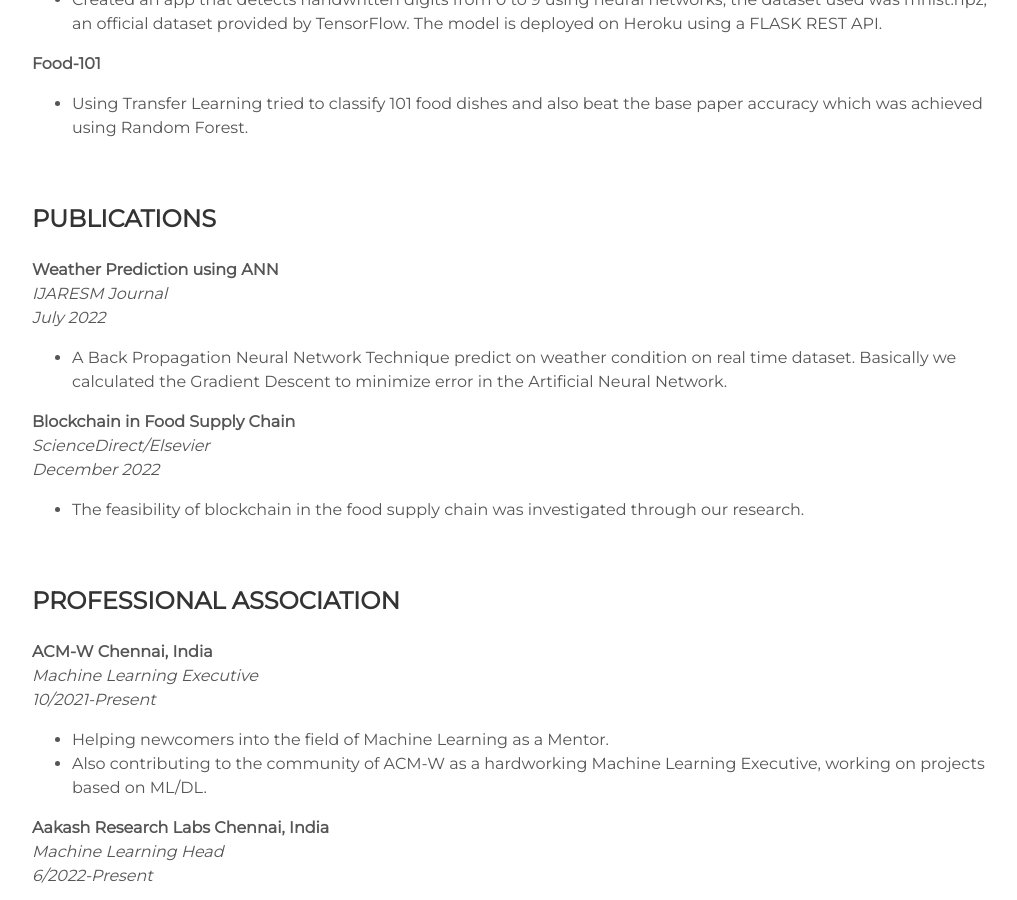
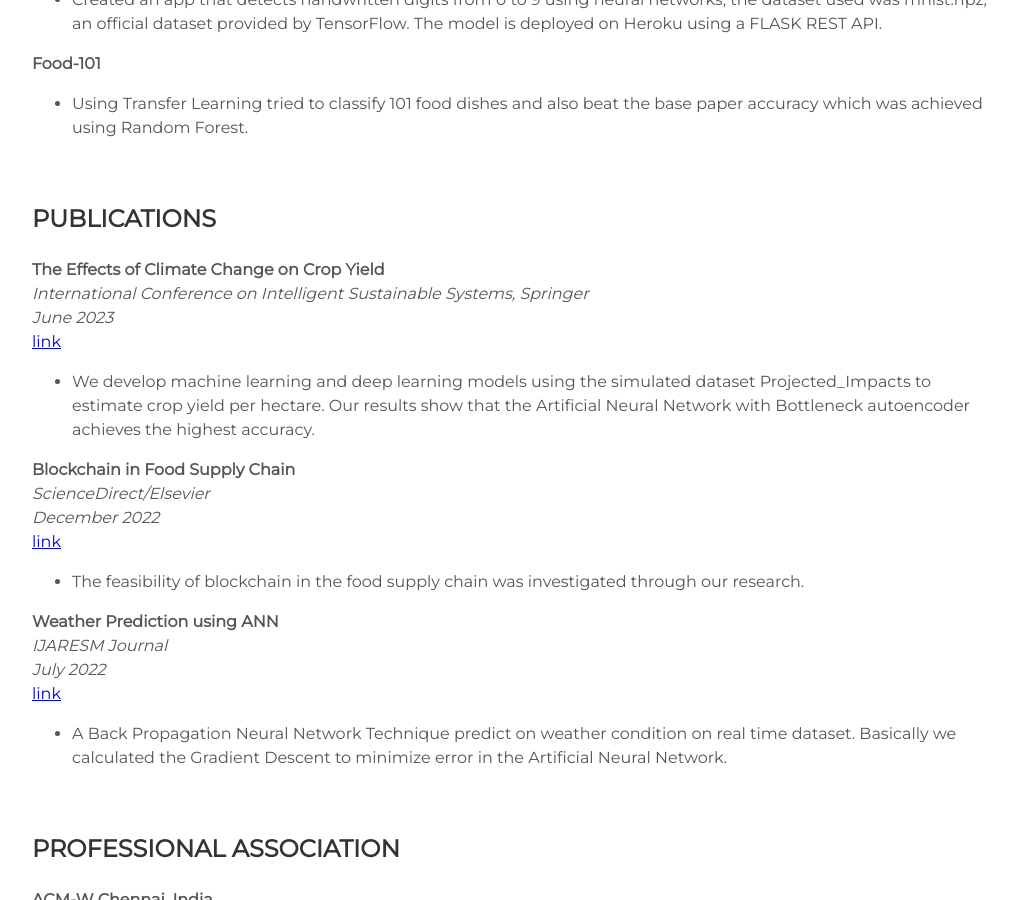
Before and after one commit to helloitsdaksh/portfolio, a Jekyll site: the page built from index.html, in a window 1280 px wide and 900 px high, scrolled down 4393 px. Shown: the whole window, without its empty margins (128-1145 px from the left). Built offline with Jekyll 4.4.1, drawn with Linux system fonts in a browser that asks for light colours.

Commit message:
Update resume.html

```diff
--- a/_includes/resume.html
+++ b/_includes/resume.html
@@ -99,16 +99,17 @@
 </div>
 <div>
     <h3 id="publications">PUBLICATIONS</h3>
-    <p>
-      <strong>Weather Prediction using ANN</strong>
+     <p>
+      <strong>The Effects of Climate Change on Crop Yield</strong>
       <br>
-      <em>IJARESM Journal</em>
+      <em>International Conference on Intelligent Sustainable Systems, Springer</em>
       <br>
-      <em>July 2022</em>
+      <em>June 2023</em>
       <br>
+      <a href="https://link.springer.com/chapter/10.1007/978-981-99-1726-6_6">link</a>
     </p>
     <ul>
-      <li>A Back Propagation Neural Network Technique predict on weather condition on real time dataset. Basically we calculated the Gradient Descent to minimize error in the Artificial Neural Network.</li>
+        <li>We develop machine learning and deep learning models using the simulated dataset Projected_Impacts to estimate crop yield per hectare. Our results show that the Artificial Neural Network with Bottleneck autoencoder achieves the highest accuracy.</li>
     </ul>
     <p>
       <strong>Blockchain in Food Supply Chain</strong>
@@ -117,9 +118,22 @@
       <br>
       <em>December 2022</em>
       <br>
+      <a href="https://www.sciencedirect.com/science/article/pii/S1877050922021056?via%3Dihub">link</a>
     </p>
     <ul>
       <li>The feasibility of blockchain in the food supply chain was investigated through our research.</li>
+    </ul>
+    <p>
+      <strong>Weather Prediction using ANN</strong>
+      <br>
+      <em>IJARESM Journal</em>
+      <br>
+      <em>July 2022</em>
+      <br>
+      <a href="http://www.ijaresm.com/search?x=0&y=0&keyword2=Weather+Prediction+using+ANN+">link</a>
+    </p>
+    <ul>
+      <li>A Back Propagation Neural Network Technique predict on weather condition on real time dataset. Basically we calculated the Gradient Descent to minimize error in the Artificial Neural Network.</li>
     </ul>
 </div>
 <div>
```
